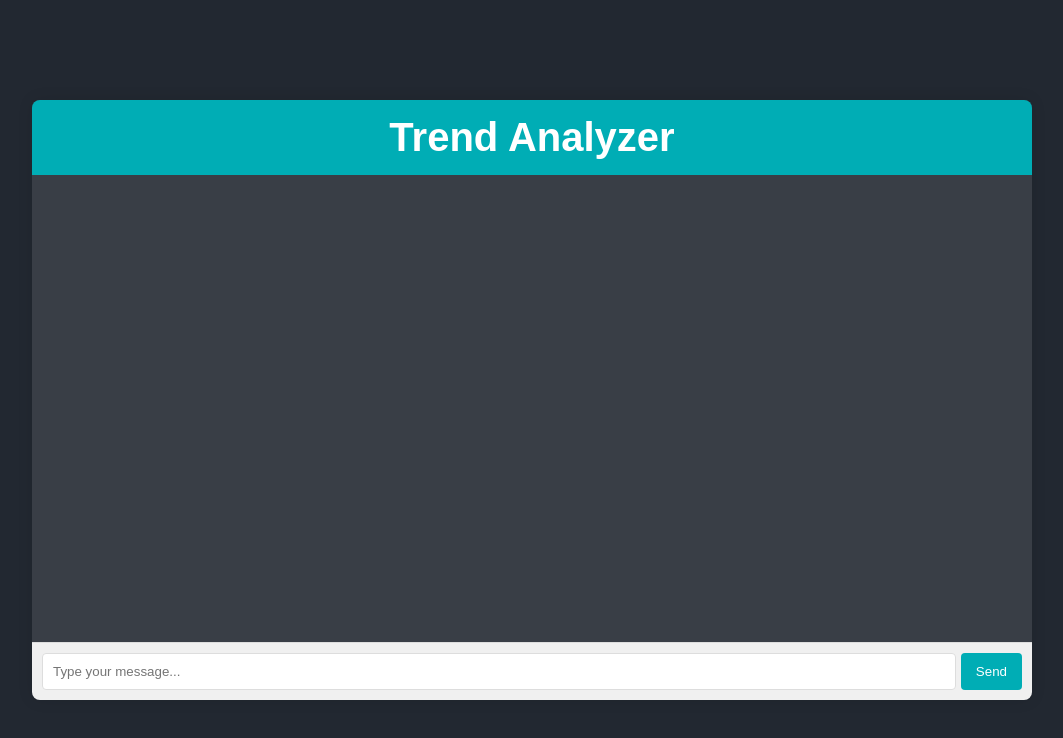
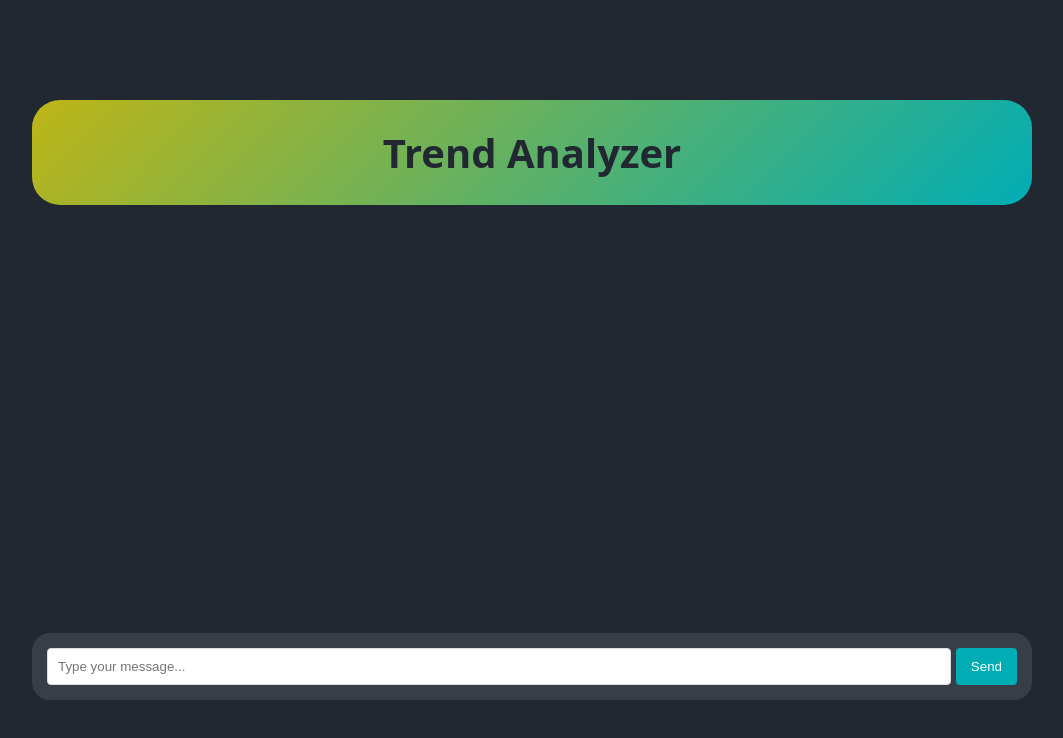
Before and after one commit to drtoxic69/AI-Powered-Trend-Analyzer, a plain HTML site: page AI-Powered-Trend-Analyzer-main/Frontend/index.html in a window 1280 px wide. Shown: the whole page, without its empty margins (108-1171 px from the left). Drawn offline with Linux system fonts and the light colour scheme.

Commit message:
Frontend changes

```diff
--- a/AI-Powered-Trend-Analyzer-main/Frontend/index.css
+++ b/AI-Powered-Trend-Analyzer-main/Frontend/index.css
@@ -12,12 +12,16 @@ body {
     background-color: #222831;
     font-family: Arial, sans-serif;
 }
+h1{
+    color: #222831;
+    font-family: system-ui, -apple-system, BlinkMacSystemFont, 'Segoe UI', Roboto, Oxygen, Ubuntu, Cantarell, 'Open Sans', 'Helvetica Neue', sans-serif;
+}
 
 .chat-container {
     width: 1000px;
     height: 600px;
-    background-color: #393E46;
-    box-shadow: 0px 0px 15px rgba(0, 0, 0, 0.1);
+    background-color: #222831;
+
     display: flex;
     flex-direction: column;
     border-radius: 8px;
@@ -25,24 +29,32 @@ body {
 }
 
 .chat-header {
-    background-color: #00ADB5;
+    background: linear-gradient(135deg, #beb516, #00ADB5);
     color: #ffffff;
     padding: 15px;
     text-align: center;
     font-size: 20px;
+    border-radius: 28px;
+}
+
+.chat-header h1 {
+    border-radius: 8px;
+    padding: 10px;
+    display: inline-block;
 }
 
 .chat-box {
     flex: 1;
     padding: 10px;
     overflow-y: auto;
+    border-radius: 15px;
 }
 
 .input-box {
     display: flex;
-    padding: 10px;
-    background-color: #f0f0f0;
-    border-top: 1px solid #ddd;
+    padding: 15px;
+    background-color: #393E46;;
+    border-radius: 18px;
 }
 
 .input-box input {
```
